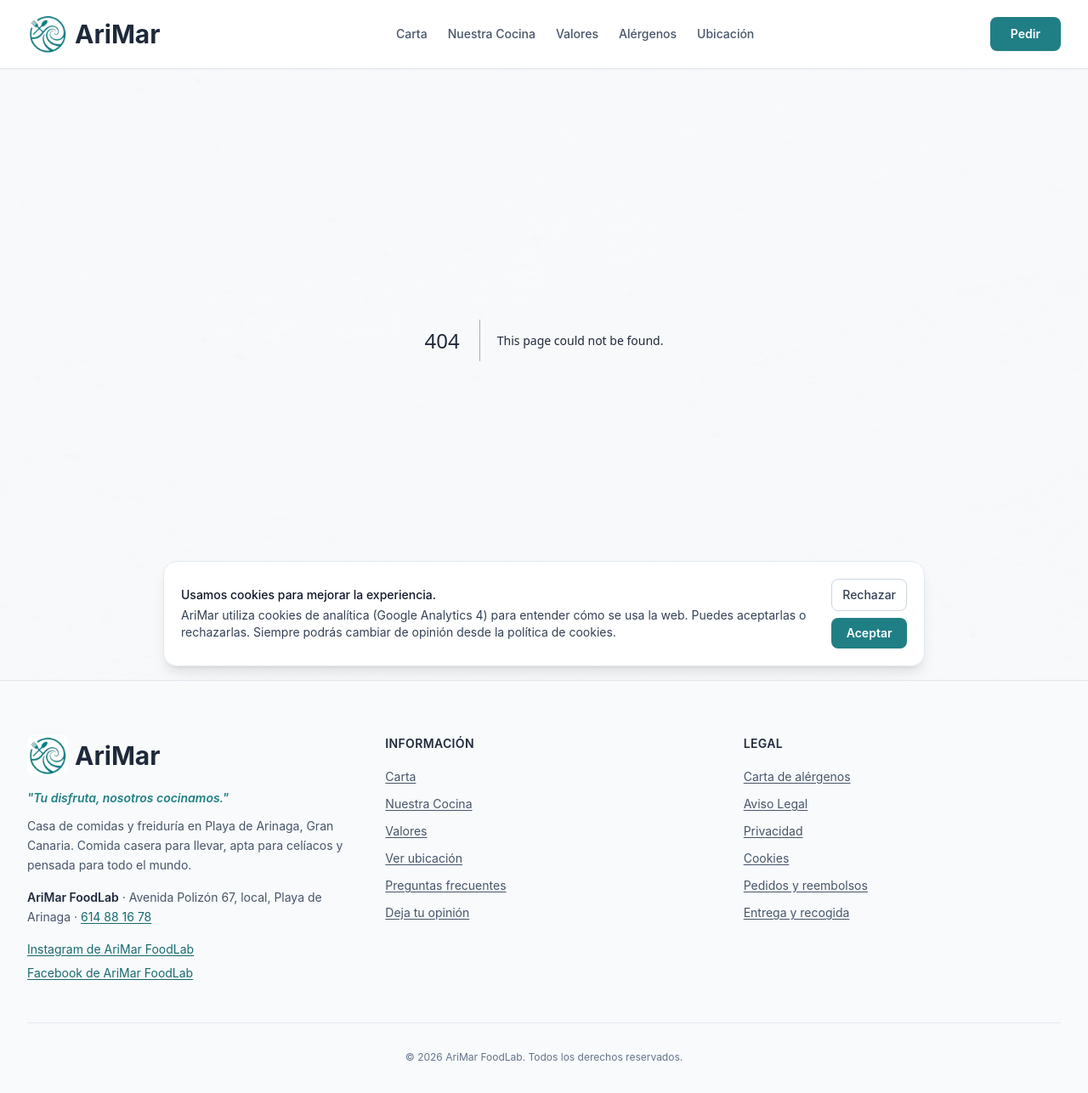
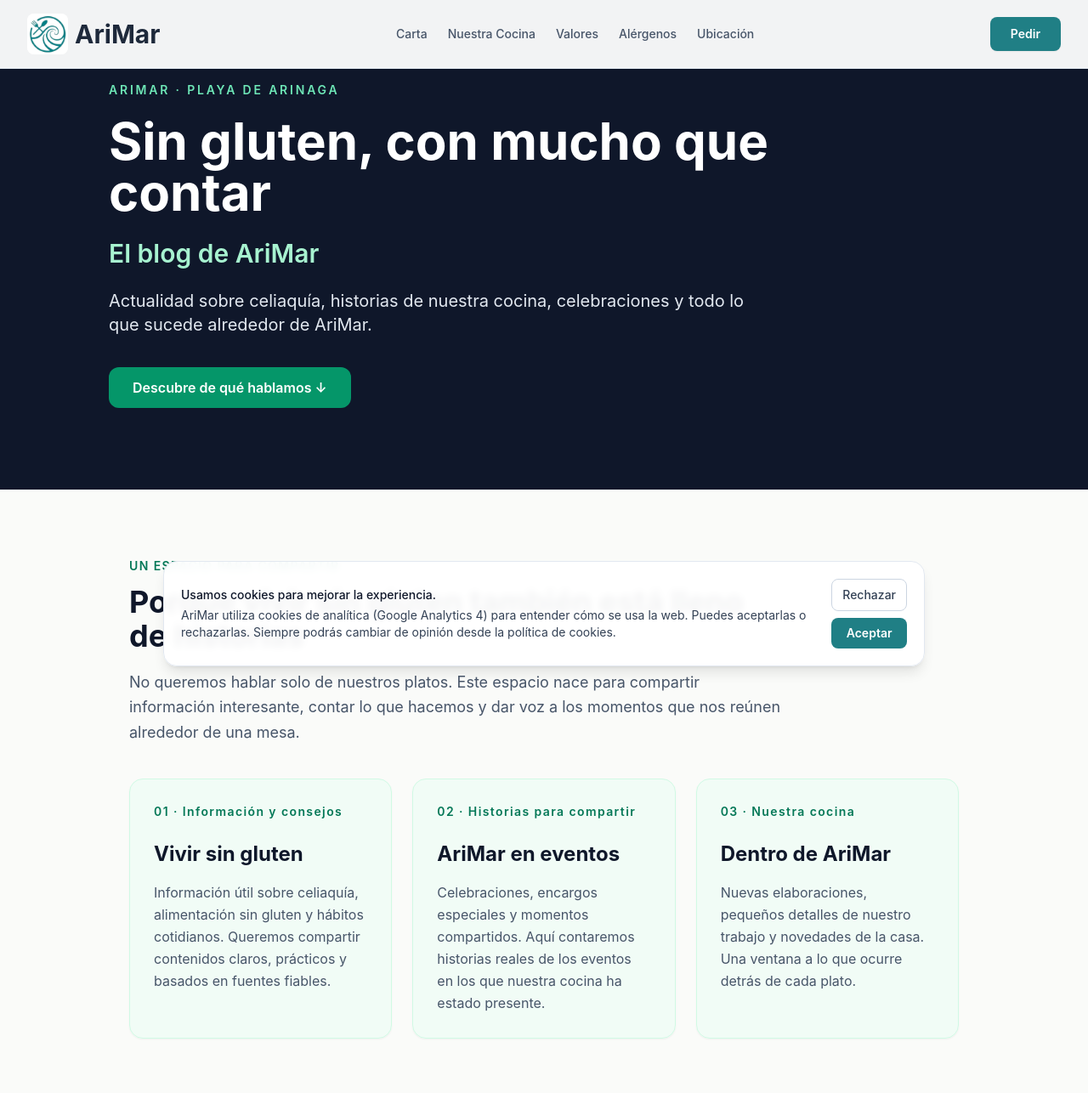
Before and after one commit to talaverilla85/ArimarWeb, a Next.js app: page /blog in a window 1280 px wide. Before the commit this address had no page. Shown: the top 1286 px of the page at 85% size. Built offline with nearby package versions, Linux system fonts and the light colour scheme.

Commit message:
Create AriMar editorial blog landing page with agreed H1 and H2

```diff
--- /dev/null
+++ b/app/blog/page.tsx
@@ -0,0 +1,117 @@
+import type { Metadata } from 'next'
+import Link from 'next/link'
+
+export const metadata: Metadata = {
+  title: 'El blog de AriMar | Celiaquía, vida sin gluten e historias de nuestra cocina',
+  description: 'Sin gluten, con mucho que contar. Actualidad sobre celiaquía, alimentación sin gluten, historias de la cocina y celebraciones de AriMar en Gran Canaria.',
+  alternates: { canonical: '/blog' },
+}
+
+const categorias = [
+  {
+    id: 'vivir-sin-gluten',
+    numero: '01',
+    titulo: 'Vivir sin gluten',
+    descripcion: 'Información útil sobre celiaquía, alimentación sin gluten y hábitos cotidianos. Queremos compartir contenidos claros, prácticos y basados en fuentes fiables.',
+    etiqueta: 'Información y consejos',
+  },
+  {
+    id: 'eventos-arimar',
+    numero: '02',
+    titulo: 'AriMar en eventos',
+    descripcion: 'Celebraciones, encargos especiales y momentos compartidos. Aquí contaremos historias reales de los eventos en los que nuestra cocina ha estado presente.',
+    etiqueta: 'Historias para compartir',
+  },
+  {
+    id: 'dentro-de-arimar',
+    numero: '03',
+    titulo: 'Dentro de AriMar',
+    descripcion: 'Nuevas elaboraciones, pequeños detalles de nuestro trabajo y novedades de la casa. Una ventana a lo que ocurre detrás de cada plato.',
+    etiqueta: 'Nuestra cocina',
+  },
+]
+
+export default function BlogPage() {
+  return (
+    <main className="bg-[#fafbf9] text-slate-900">
+      <header className="bg-slate-900 px-6 py-20 md:py-24 text-white">
+        <div className="mx-auto max-w-5xl">
+          <p className="mb-5 text-sm font-semibold uppercase tracking-[0.2em] text-emerald-300">
+            AriMar · Playa de Arinaga
+          </p>
+          <h1 className="max-w-4xl text-4xl font-bold leading-tight md:text-6xl">
+            Sin gluten, con mucho que contar
+          </h1>
+          <h2 className="mt-6 text-2xl font-semibold text-emerald-200 md:text-3xl">
+            El blog de AriMar
+          </h2>
+          <p className="mt-6 max-w-3xl text-lg leading-relaxed text-slate-200 md:text-xl">
+            Actualidad sobre celiaquía, historias de nuestra cocina, celebraciones y todo lo que sucede alrededor de AriMar.
+          </p>
+          <a
+            href="#descubre"
+            className="mt-9 inline-block rounded-xl bg-emerald-600 px-7 py-3 font-semibold text-white transition-colors hover:bg-emerald-500"
+          >
+            Descubre de qué hablamos ↓
+          </a>
+        </div>
+      </header>
+
+      <section id="descubre" className="mx-auto max-w-5xl px-6 py-16 md:py-20">
+        <p className="mb-3 text-sm font-semibold uppercase tracking-widest text-emerald-700">
+          Un espacio para compartir
+        </p>
+        <h2 className="mb-5 max-w-3xl text-3xl font-bold md:text-4xl">
+          Porque vivir sin gluten también está lleno de historias
+        </h2>
+        <p className="mb-10 max-w-3xl text-lg leading-relaxed text-slate-600">
+          No queremos hablar solo de nuestros platos. Este espacio nace para compartir información interesante, contar lo que hacemos y dar voz a los momentos que nos reúnen alrededor de una mesa.
+        </p>
+        <div className="grid gap-6 md:grid-cols-3">
+          {categorias.map((categoria) => (
+            <article
+              id={categoria.id}
+              key={categoria.id}
+              className="flex flex-col rounded-2xl border border-emerald-100 bg-emerald-50/60 p-7 shadow-sm shadow-emerald-950/5"
+            >
+              <p className="mb-6 text-sm font-semibold tracking-widest text-emerald-700">
+                {categoria.numero} · {categoria.etiqueta}
+              </p>
+              <h3 className="mb-4 text-2xl font-bold">{categoria.titulo}</h3>
+              <p className="leading-relaxed text-slate-600">{categoria.descripcion}</p>
+            </article>
+          ))}
+        </div>
+      </section>
+
+      <section className="bg-[#eaf2ee] px-6 py-16">
+        <div className="mx-auto max-w-5xl rounded-2xl border border-emerald-200 bg-white/90 p-8 md:p-10">
+          <p className="mb-3 text-sm font-semibold uppercase tracking-widest text-emerald-700">
+            Próximas publicaciones
+          </p>
+          <h2 className="mb-4 text-2xl font-bold md:text-3xl">
+            Estamos preparando las primeras historias
+          </h2>
+          <p className="max-w-3xl leading-relaxed text-slate-600">
+            Aquí aparecerán nuestros artículos sobre vida sin gluten, novedades de AriMar y celebraciones reales. Queremos publicar contenido cuidado, útil y con fotografías auténticas.
+          </p>
+        </div>
+      </section>
+
+      <section className="mx-auto max-w-5xl px-6 py-14">
+        <h2 className="mb-4 text-2xl font-bold">Conoce AriMar</h2>
+        <p className="mb-6 max-w-3xl leading-relaxed text-slate-600">
+          Somos una casa de comidas 100 % sin gluten en Playa de Arinaga, Gran Canaria. Si quieres conocer algunas de nuestras elaboraciones, puedes empezar por aquí.
+        </p>
+        <div className="flex flex-wrap gap-3">
+          <Link href="/croquetas-sin-gluten-gran-canaria" className="rounded-xl bg-emerald-700 px-6 py-3 font-semibold text-white">
+            Nuestras croquetas
+          </Link>
+          <Link href="/comida-para-eventos-gran-canaria" className="rounded-xl border border-emerald-200 px-6 py-3 font-semibold text-emerald-800">
+            Comida para eventos
+          </Link>
+        </div>
+      </section>
+    </main>
+  )
+}
```
